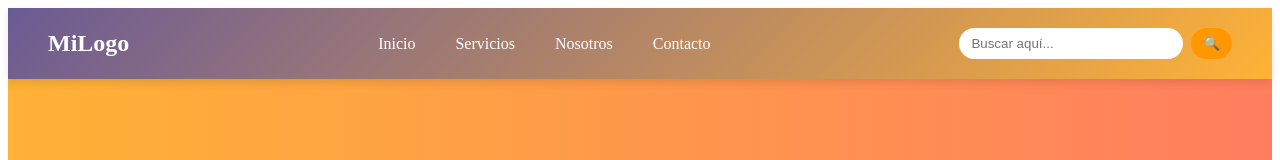
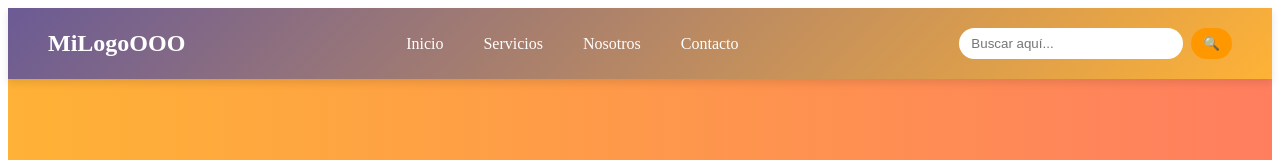
Before and after one commit to Avilchez-gif/IA_SITE_3, a plain HTML site: page index.html in a window 1280 px wide. Shown: the top 160 px of the page. Drawn offline with Linux system fonts and the light colour scheme.

Commit message:
Segundo commit

```diff
--- a/index.html
+++ b/index.html
@@ -17,7 +17,7 @@
 
   <header class="custom-header">
     <div class="logo">
-      <h1>MiLogo</h1>
+      <h1>MiLogoOOO</h1>
     </div>
     <nav class="nav-menu">
       <ul>
```
